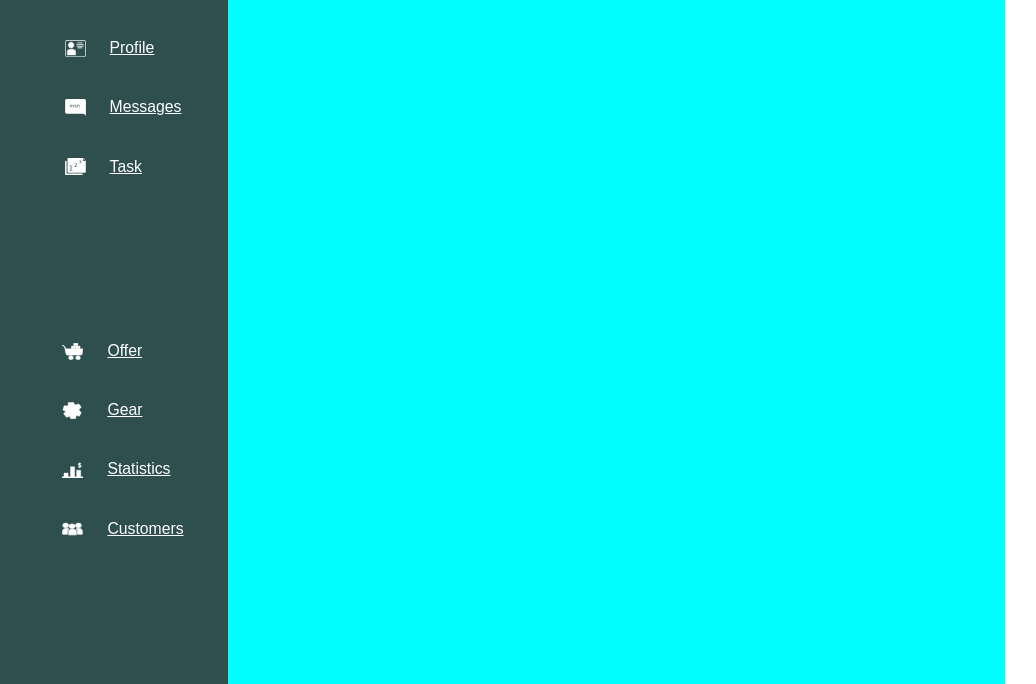
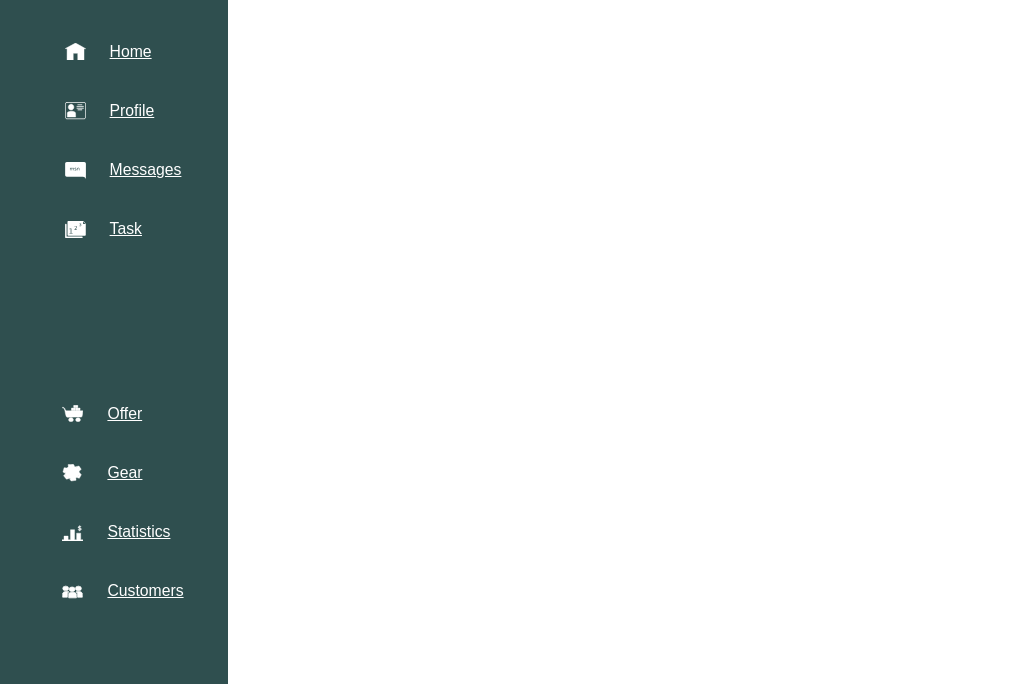
Before and after one commit to ConteEmanuel/Project-06, a plain HTML site: page index.html in a window 1280 px wide. Shown: the part 167-851 px from the top of the page, without its empty margins (3-1039 px from the left). Drawn offline with Linux system fonts and the light colour scheme.

Commit message:
Menu Centered and Aligned Aagin

```diff
--- a/css/style.css
+++ b/css/style.css
@@ -22,27 +22,24 @@ body {
     grid-template-rows: 126.5px 1fr 1fr;
     width: 100%;
     height: 100%;
-    align-items: start;
-    align-content: start;
+    align-items: center;
+    align-content: center;
     justify-items: center;
 }
 #logo {
     width: 63px;
     padding: 21px 0;
 }
-
 h1 {
     font-size: 31.5px;
     padding: 21px 0 21px 10.5px;
 }
-
 svg {
     width: 21px;
     fill: #ffffff;
     stroke: #ffffff;
     padding: 21px;
 }
-
 #menu>a, #menu >div >a{
     color: #ffff;
     display: grid;
@@ -53,16 +50,13 @@ svg {
     align-items: center;
     gap: 3px;
 }
-
 menu>a{
     align-self: center;
 }
-
 #menu >div >a{
     justify-content: start;
     font-size: 15.75px;
 }
-
 header {
     grid-column: 2/3;
     grid-row: 1;
@@ -70,11 +64,9 @@ header {
     width: 100%;
     height: 100%;
 }
-
 main {
     grid-column: 2/3;
     grid-row: 2/3;
-    background-color: aqua;
     width: 100%;
     height: 100%;
 }
@@ -94,7 +86,6 @@ main {
     align-content: center;
     padding-left: 42px;
 }
-
 #header>label>img{
     width: 21px;
     padding-right: 21px;
@@ -142,13 +133,11 @@ input[type=search]::placeholder{
     padding-left: 42px;
     align-items: start;
 }
-
 #headerLeftBottom > a >img{
     width: 21px;
     height: 21px;
     padding: 5.25px 21px 5.25px 0;
-}
-
+}/*Header Right Bottom*/
 #headerRightBottom{
     display: grid;
     grid-template-columns: repeat(3, 1fr);
```
